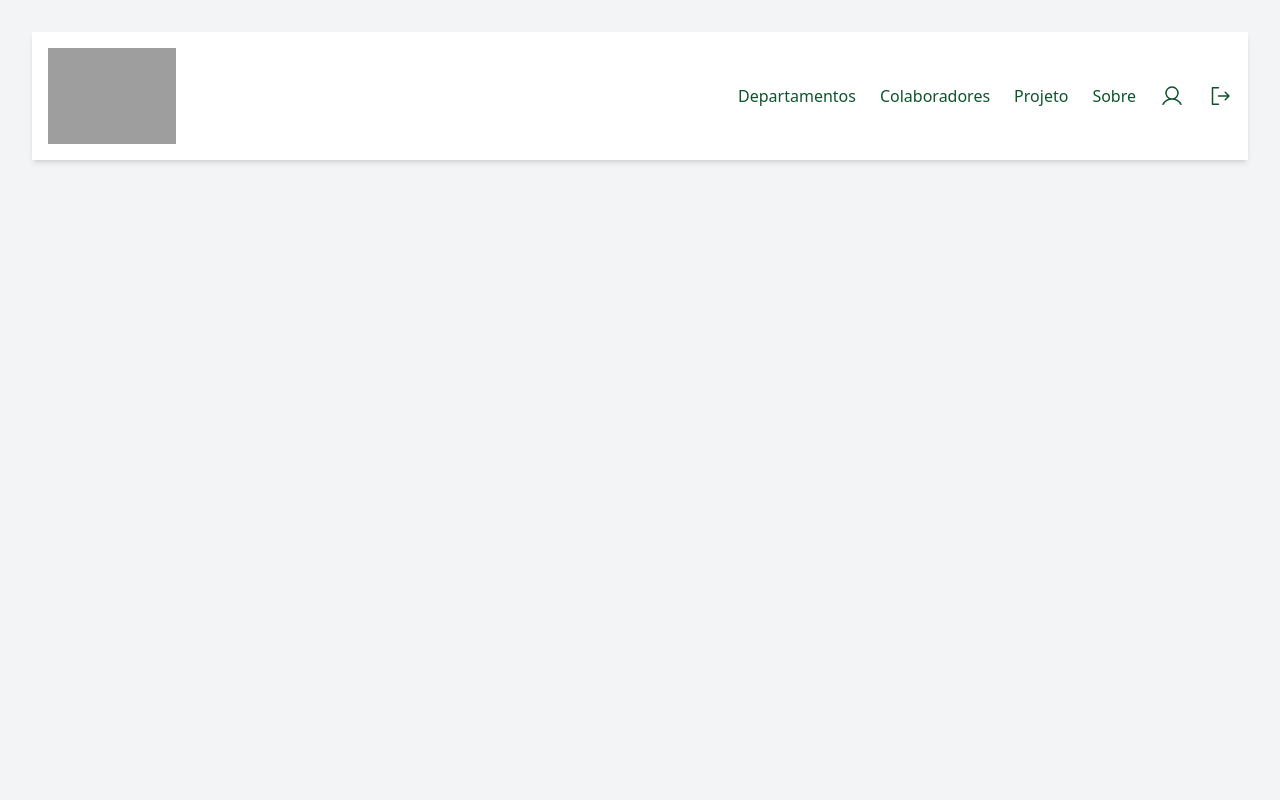
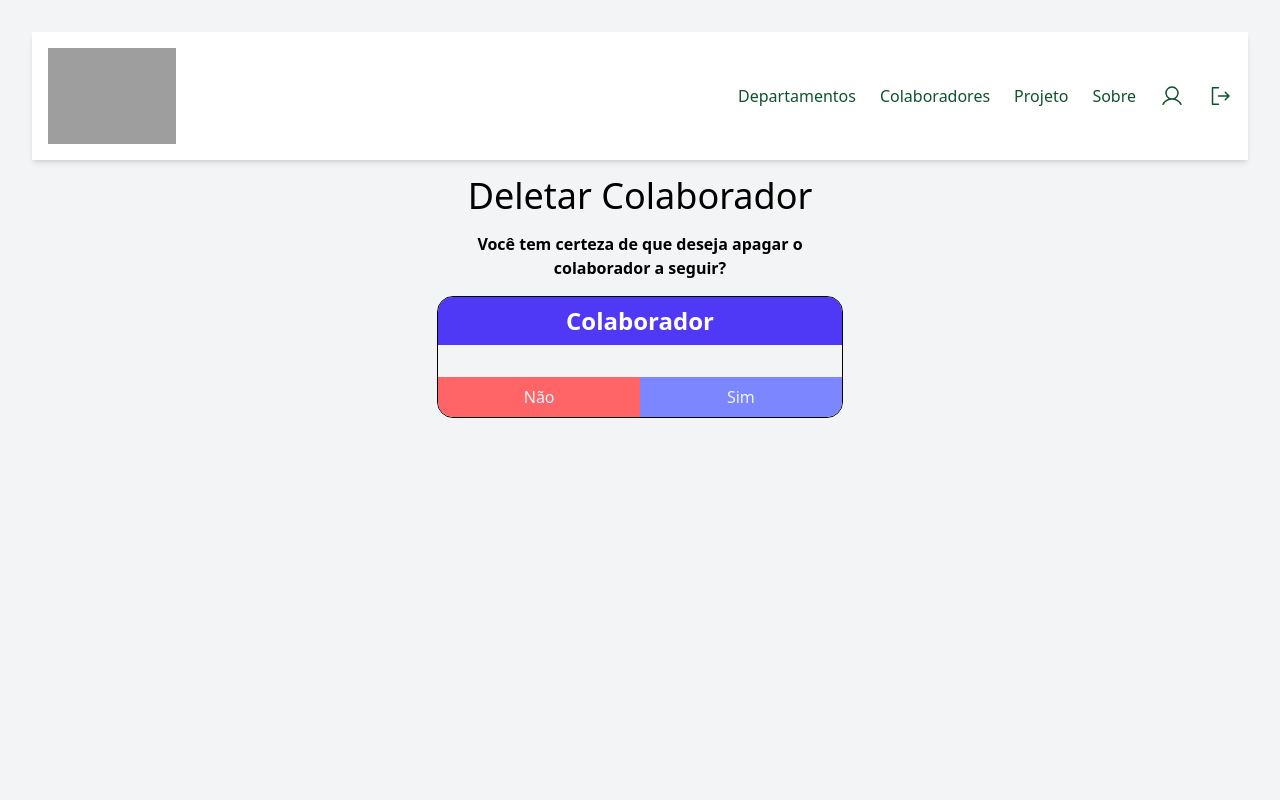
Before and after one commit to Cavaleiros-Templarios/projeto_02_frontend, a React (Vite) app: page /deletarcolaborador/1 in a window 1280 px wide. Shown: the top 800 px of the page. Built offline with nearby package versions, Linux system fonts and the light colour scheme; no server answers; grey boxes are pictures that could not be loaded.

Commit message:
:sparkles: Finalização CRUD Colaborador

```diff
--- a/src/App.tsx
+++ b/src/App.tsx
@@ -1,10 +1,11 @@
-import { BrowserRouter, Form, Route, Routes } from 'react-router-dom'
+import { BrowserRouter, Route, Routes } from 'react-router-dom'
 import Footer from './components/footer/Footer'
 import Navbar from './components/navbar/Navbar'
 import './App.css'
 import Home from './pages/home/Home'
 import ListaColaboradores from './components/colaboradores/listacolaboradores/ListaColaboradores'
 import FormColaborador from './components/colaboradores/formcolaborador/FormColaborador'
+import DeletarColaborador from './components/colaboradores/deletarcolaborador/DeletarColaborador'
 
 function App() {
   return (
@@ -18,6 +19,7 @@ function App() {
               <Route path="/colaboradores" element={<ListaColaboradores />} />
               <Route path="/editarcolaborador/:id" element={<FormColaborador />} />
               <Route path="/cadastrarcolaborador" element={<FormColaborador />} />
+              <Route path="/deletarcolaborador/:id" element={<DeletarColaborador />} />
               {/* <Route path="/departamentos" element={<ListarDepartamentos />} />
               <Route path="/projetos" element={<ListarProjetos />} /> */}
             </Routes>
--- /dev/null
+++ b/src/components/colaboradores/deletarcolaborador/DeletarColaborador.tsx
@@ -0,0 +1,90 @@
+import { useState, useEffect } from "react"
+import { useNavigate, useParams } from "react-router-dom"
+import type Colaborador from "../../../models/Colaborador"
+import { buscar, deletar } from "../../../services/Service"
+import { RotatingLines } from "react-loader-spinner"
+
+function DeletarColaborador() {
+
+    const navigate = useNavigate()
+
+    const [isLoading, setIsLoading] = useState<boolean>(false)
+    const [colaborador, setColaborador] = useState<Colaborador>({} as Colaborador)
+
+    const { id } = useParams<{ id: string }>()
+
+    async function buscarColaboradorPorId(id: string) {
+        await buscar(`/colaboradores/${id}`, setColaborador)
+    }
+
+    useEffect(() => {
+        if (id !== undefined) {
+            buscarColaboradorPorId(id)
+        }
+    }, [id])
+
+    async function deletarColaborador() {
+        setIsLoading(true)
+
+        try {
+            await deletar(`/colaboradores/${id}`)
+            alert('Colaborador apagado com sucesso')
+
+        } catch (error: any) {
+            alert('Erro ao deletar o colaborador.')
+        }
+
+        setIsLoading(false)
+        retornar()
+    }
+
+    function retornar() {
+        navigate("/colaboradores")
+    }
+
+    return (
+        <div className='container w-1/3 mx-auto'>
+            <h1 className='text-4xl text-center my-4'>Deletar Colaborador</h1>
+
+            <p className='text-center font-semibold mb-4'>
+                Você tem certeza de que deseja apagar o colaborador a seguir?
+            </p>
+
+            <div className='border flex flex-col rounded-2xl overflow-hidden justify-between'>
+                <header
+                    className='py-2 px-6 bg-indigo-600 text-white font-bold text-2xl'>
+                    Colaborador
+                </header>
+                <div className="p-4">
+                    <p className='text-xl h-full'>{colaborador.nomeColaborador}</p>
+                    <p>{colaborador.cargo}</p>
+                </div>
+                <div className="flex">
+                    <button
+                        className='text-slate-100 bg-red-400 hover:bg-red-600 w-full py-2'
+                        onClick={retornar}>
+                        Não
+                    </button>
+                    <button
+                        className='w-full text-slate-100 bg-indigo-400
+                        hover:bg-indigo-600 flex items-center justify-center'
+                        onClick={deletarColaborador}>
+
+                        {isLoading ?
+                            <RotatingLines
+                                strokeColor="white"
+                                strokeWidth="5"
+                                animationDuration="0.75"
+                                width="24"
+                                visible={true}
+                            /> :
+                            <span>Sim</span>
+                        }
+                    </button>
+                </div>
+            </div>
+        </div>
+    )
+}
+
+export default DeletarColaborador
```
